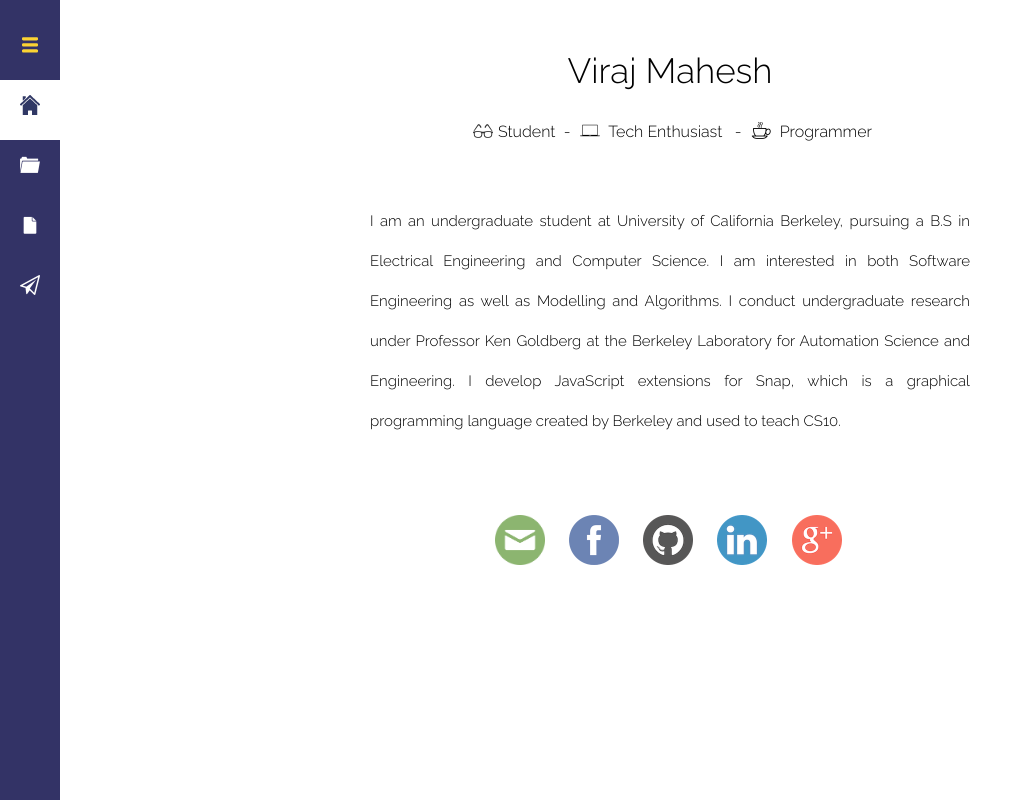
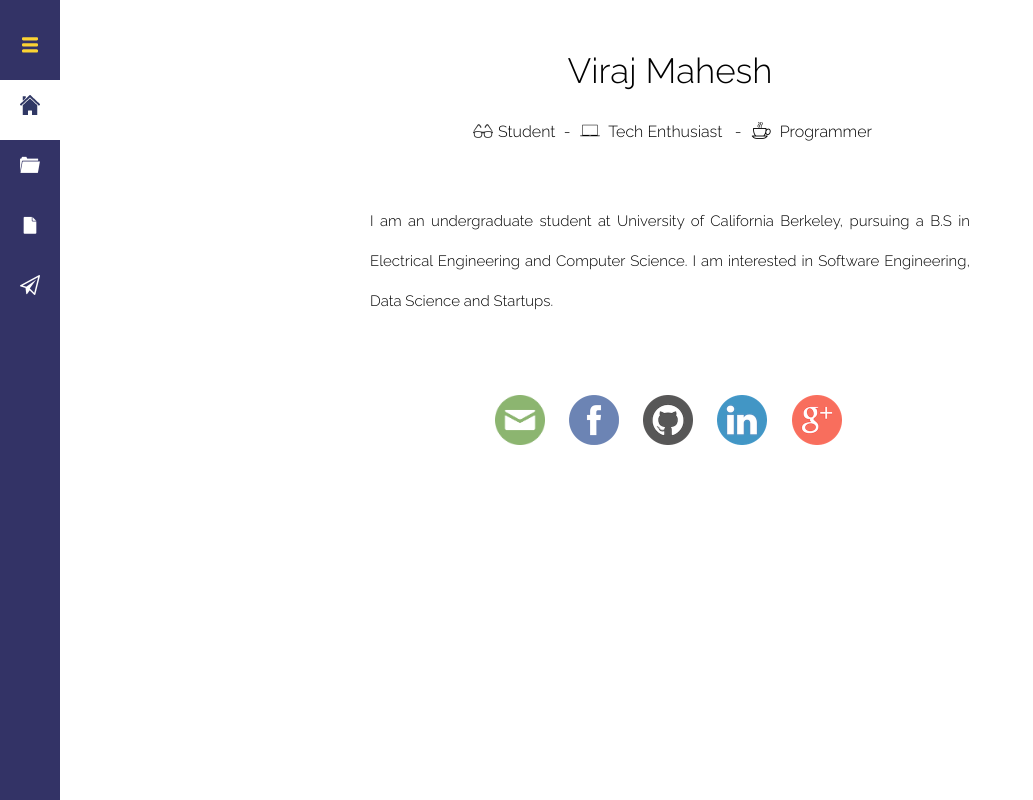
Before and after one commit to virajmahesh/virajmahesh.github.io, a plain HTML site: page index.html in a window 1280 px wide. Shown: the whole page, without its empty margins (0-1033 px from the left). Drawn offline with nearby package versions, Linux system fonts and the light colour scheme.

Commit message:
Added CNAME and modified bio

```diff
--- a/index.html
+++ b/index.html
@@ -101,7 +101,10 @@
 				<div id="heading">Viraj Mahesh</div>
 				<!-- Subheading -->
 				<div id="sub-heading"><img class="glyph" src="img/glyphs/glasses.png">Student &nbsp;-  <img class="glyph" src="img/glyphs/laptop.png"> Tech Enthusiast &nbsp; - <img class="glyph" src="img/glyphs/coffee.png"> Programmer </div>
-				<div class="bio">I am an undergraduate student at University of California Berkeley, pursuing a B.S in Electrical Engineering and Computer Science. I am interested in both Software Engineering as well as Modelling and Algorithms. I conduct undergraduate research under Professor Ken Goldberg at the Berkeley Laboratory for Automation Science and Engineering. I develop JavaScript extensions for Snap, which is a graphical programming language created by Berkeley and used to teach CS10.</div>
+				<div class="bio">
+					I am an undergraduate student at University of California Berkeley, pursuing a B.S in Electrical Engineering and Computer Science. I am interested in Software Engineering, Data Science and Startups. <br>
+
+				</div>
 			</div>
 			<div class="footer">
 				<div class="social-bar">
```
Also changed, not shown: 1 other file.
